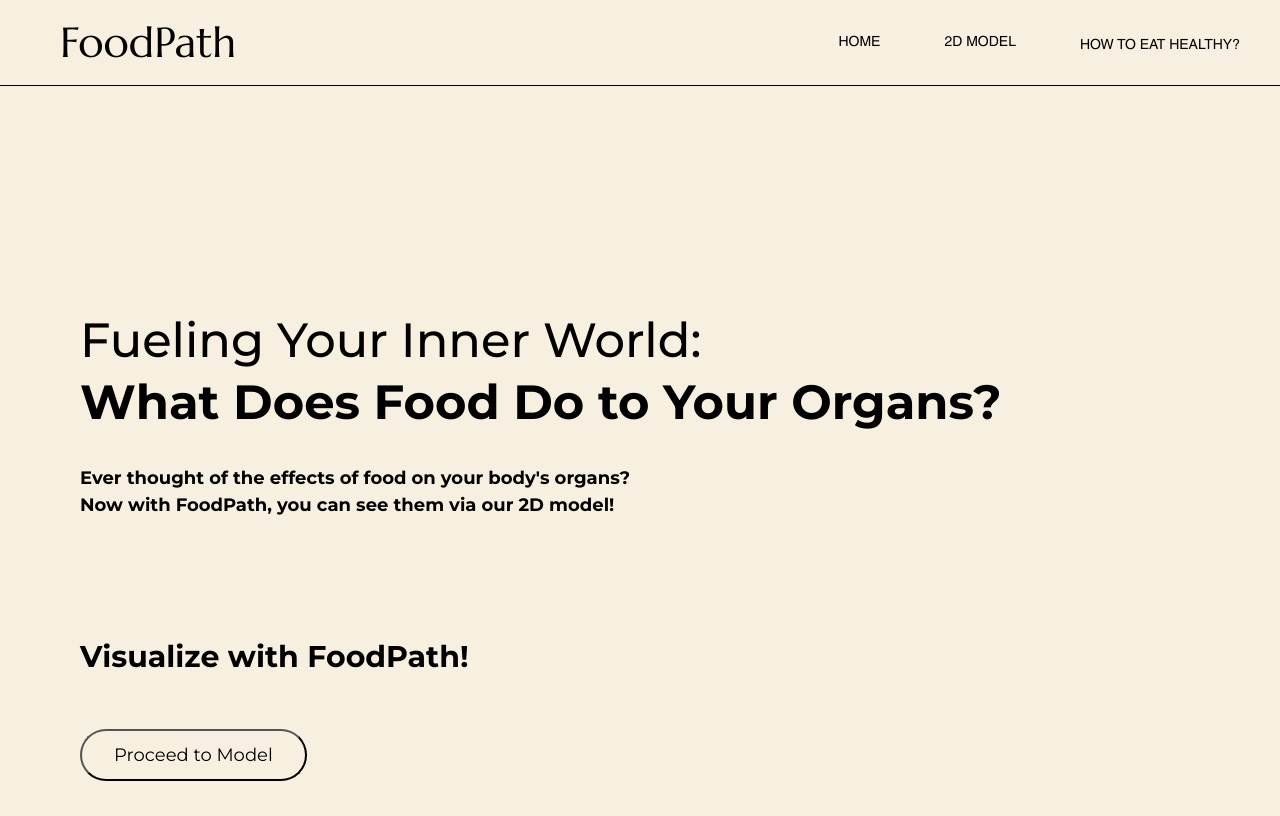
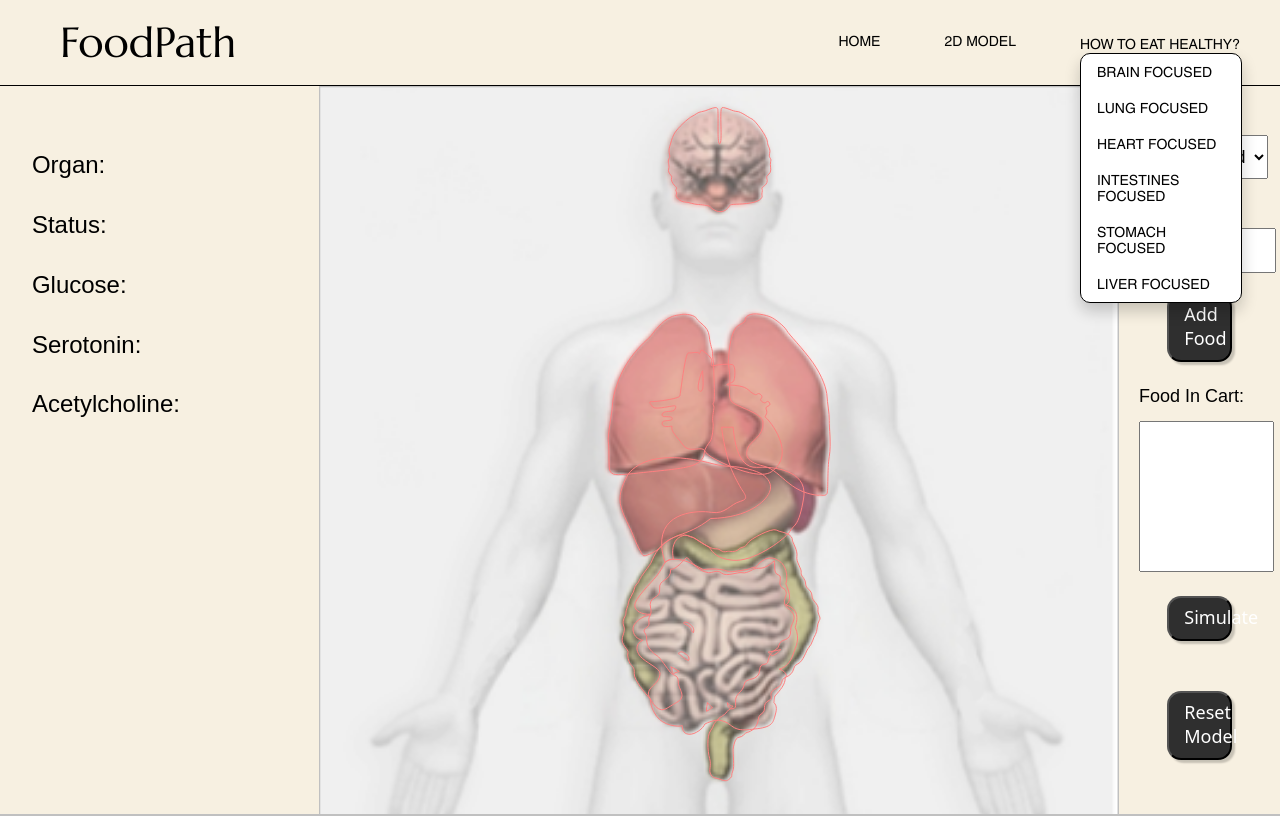
Before and after one commit to nithishgouds/foodpath, a React (Create React App) app in the folder frontend/: page /model2dpage in a window 1280 px wide. Shown: the top 816 px of the page. Built offline with nearby package versions, Linux system fonts and the light colour scheme.

Commit message:
Added Connections

```diff
--- a/frontend/package.json
+++ b/frontend/package.json
@@ -9,6 +9,7 @@
     "axios": "^1.7.7",
     "react": "^18.3.1",
     "react-dom": "^18.3.1",
+    "react-router-dom": "^6.26.2",
     "react-scripts": "^5.0.1",
     "web-vitals": "^2.1.4"
   },
--- a/frontend/src/App.js
+++ b/frontend/src/App.js
@@ -1,11 +1,28 @@
 
-import React, { useState, useEffect } from 'react';
-import HomePage from "./homepage/HomePage";
+import React from 'react';
+import { BrowserRouter as Router, Routes, Route } from 'react-router-dom';
+import Homepage from './homepage/HomePage';
+import Model2dpage from './model2dpage';
+import Brain from './guides/brain';
+import Lungs from './guides/lungs';
+import Heart from './guides/heart';
+import Intestine from './guides/intestine';
+import Stomach from './guides/stomach';
+import Liver from './guides/liver';
 function App() {
   return (
-    <div >
-      <HomePage/>
-    </div>
+        <Router>
+            <Routes>
+              <Route path='/' element={<Homepage/>}></Route>
+              <Route path='/model2dpage' element={<Model2dpage/>}></Route>
+                <Route path="/guides/brain" element={<Brain />} />
+                <Route path="/guides/lungs" element={<Lungs />} />
+                <Route path="/guides/heart" element={<Heart />} />
+                <Route path="/guides/intestine" element={<Intestine />} />
+                <Route path="/guides/stomach" element={<Stomach />} />
+                <Route path="/guides/liver" element={<Liver />} />
+            </Routes>
+        </Router>
   );
 }
 
--- a/frontend/src/homepage/HomePage.jsx
+++ b/frontend/src/homepage/HomePage.jsx
@@ -2,6 +2,8 @@ import React from 'react';
 import Snavbar from "./snavbar.jsx";
 import HeroSection from "./HeroSection.jsx";
 import Footer from "./Footer.jsx";
+import {Link} from 'react-router-dom';
+import './homepagestyle.css';
 
 const HomePage = () => {
     return (
--- a/frontend/src/homepage/snavbar.jsx
+++ b/frontend/src/homepage/snavbar.jsx
@@ -27,12 +27,12 @@ function Snavbar() {
                 </div>
                 <div className="links-container">
                     <nav className="links">
-                        <a href="/public">HOME</a>
-                        <a href="/2d-model">2D MODEL</a>
+                        <a href="/">HOME</a>
+                        <a href="/model2dpage">2D MODEL</a>
                         <div className="dropdown"> {/* Added dropdown container */}
                             <a href="/guides">HOW TO EAT HEALTHY?</a>
                             <div className="dropdown-content"> {/* Dropdown content */}
-                                <a href="../guides/brain.js">BRAIN FOCUSED</a>
+                                <a href="/guides/brain">BRAIN FOCUSED</a>
                                 <a href="/guides/lungs">LUNG FOCUSED</a>
                                 <a href="/guides/heart">HEART FOCUSED</a>
                                 <a href="/guides/intestines">INTESTINES FOCUSED</a>
--- a/frontend/src/model2d/contentstyle.css
+++ b/frontend/src/model2d/contentstyle.css
@@ -18,7 +18,6 @@ html,body{
 .organinfo{
   font-family: Arial, Helvetica, sans-serif;
   font-size: large;
-  margin-top: 50px;
   background-color: rgb(247,240,225);
   flex:3;
 }
@@ -46,7 +45,6 @@ html,body{
 }
 
 .model2d{
-  margin-top: 50px;
   flex:5;
   background-color: #C0C0C0;
 }
@@ -54,7 +52,6 @@ html,body{
 .inputinfo{
   font-family: Arial, Helvetica, sans-serif;
   height:91vh;
-  margin-top: 50px;
   background-color: rgb(247,240,225);
   flex:3;
   margin-bottom:0;
--- a/frontend/src/model2dpage.js
+++ b/frontend/src/model2dpage.js
@@ -1,11 +1,12 @@
 import Navbar from "./model2d/navbar";
 import Content from "./model2d/content";
 import React from "react";
+import Snavbar from "./homepage/snavbar";
 
 function Model2dpage(){
     return(
         <div>
-            <Navbar />
+            <Snavbar />
             <Content />
         </div>
     );
```
Also changed, not shown: 1 other file (tests, documents, lock files or other folders).
